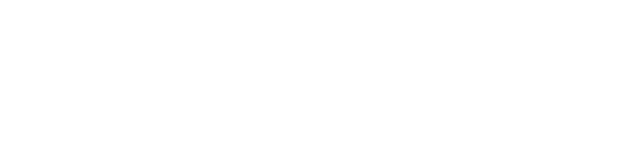
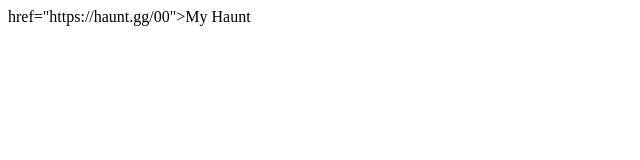
Before and after one commit to binmatesaus/binmates-web, a website: page index.html in a window 1280 px wide. Shown: the whole page, without its empty margins (0-640 px from the left). Drawn offline with Linux system fonts and the light colour scheme.

Commit message:
fixing links and stuff

```diff
--- a/index.html
+++ b/index.html
@@ -6,6 +6,6 @@
     <title>Document</title>
 </head>
 <body>
-
+    <a> href="https://haunt.gg/00">My Haunt</a>
 </body>
 </html>
```
